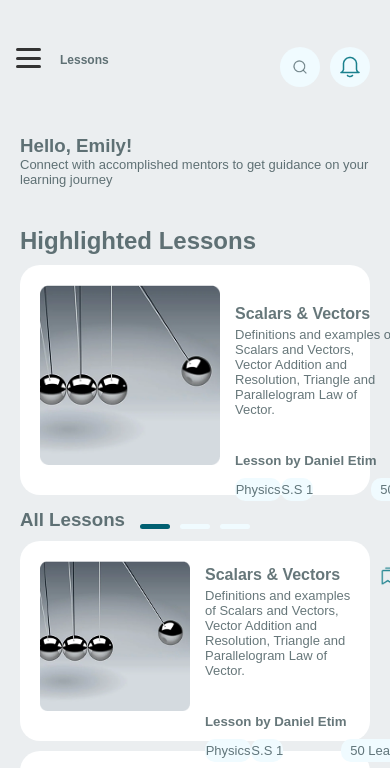
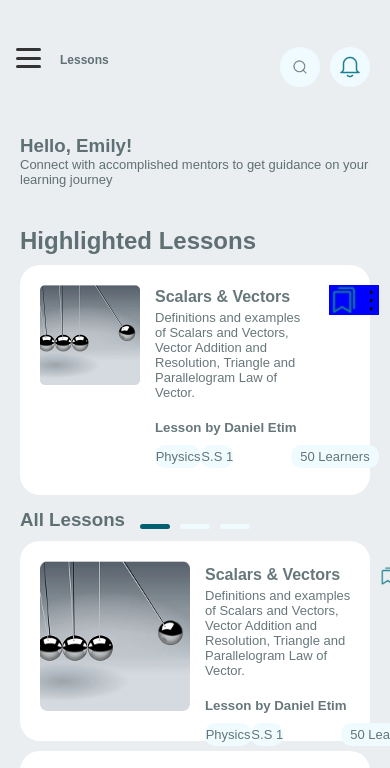
Before and after one commit to fyneboy001/StudyHub_Webapp, a plain HTML site: page Landingpage/Lessons/lessons.html in a window 390 px wide. Shown: the top 768 px of the page. Drawn offline with Linux system fonts and the light colour scheme.

Commit message:
modification

```diff
--- a/Landingpage/Lessons/lessons.css
+++ b/Landingpage/Lessons/lessons.css
@@ -696,6 +696,24 @@ p,
   .welcome-section {
     height: 50vh;
   }
+  .Vector {
+    padding-top: 3px;
+  }
+  .lesson-card img {
+    width: 100px;
+    height: 100px;
+  }
+  .Daniel-Etim {
+    margin-top: 1rem;
+  }
+  .icon-container {
+    width: 25%;
+    background-color: blue;
+  }
+  .icon-container img {
+    height: 30px;
+    width: 30px;
+  }
 }
 
 @media (max-width: 480px) {
```
Also changed, not shown: Landingpage/Video-Dashboard/Student-video.html (+2 -2 lines).
